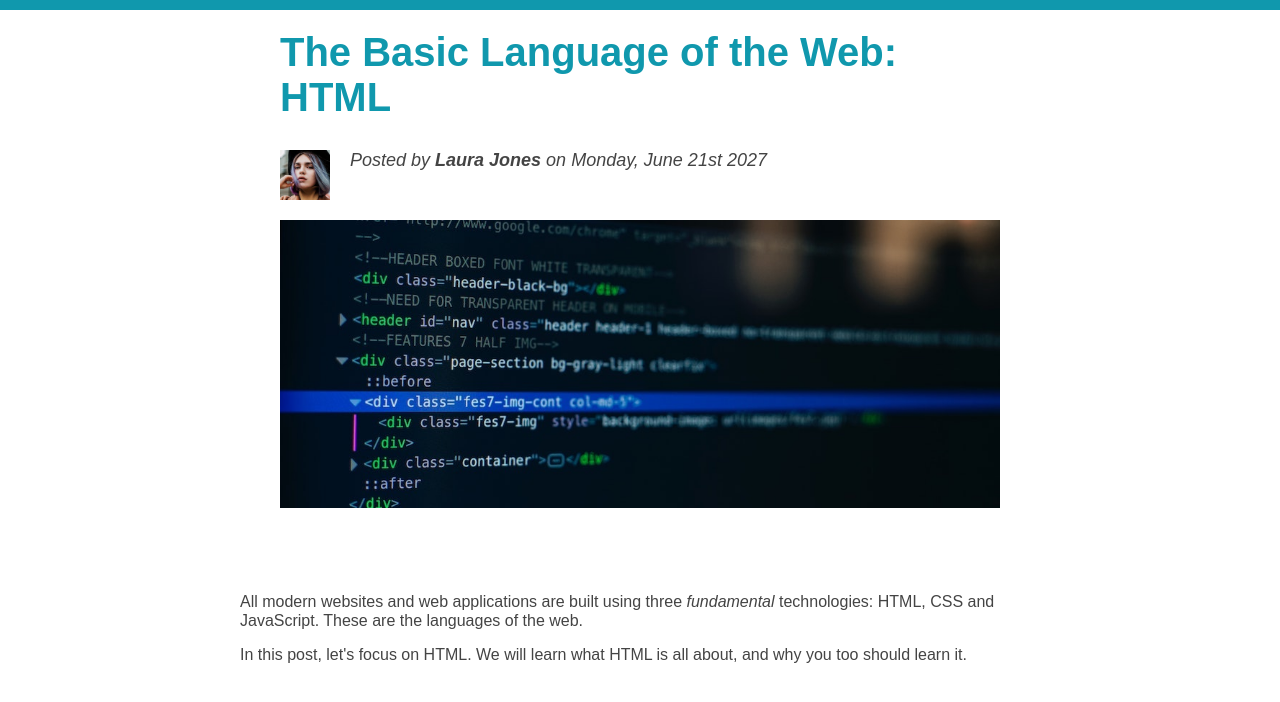
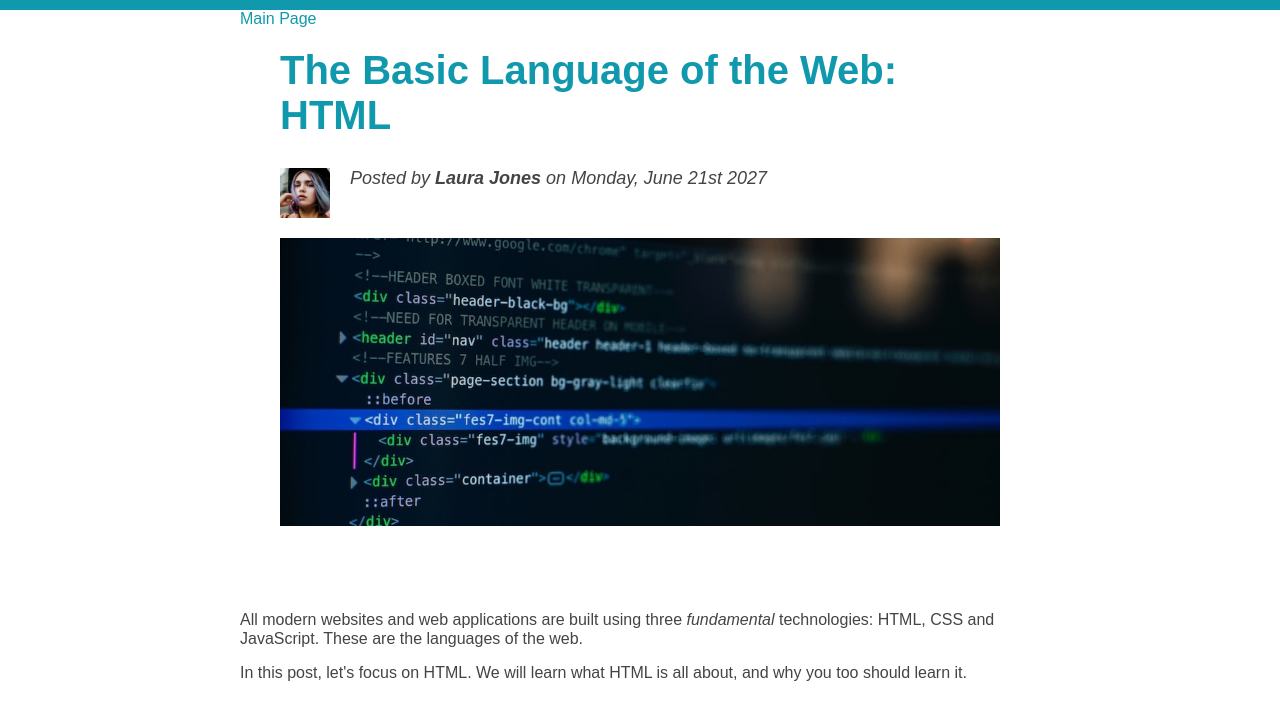
Before and after one commit to Alyx-codeGorilla/Alyx_CodeGorilla_website, a website built with webpack: page arzu/index.html in a window 1280 px wide. Shown: the top 702 px of the page. Built offline with nearby package versions, Linux system fonts and the light colour scheme.

Commit message:
link added

```diff
--- a/arzu/index.html
+++ b/arzu/index.html
@@ -20,7 +20,8 @@
 
   <!-- Add your site or application content here -->
  <div class="container">
-  <article>
+   <a class="main" href = "../index/index.html"> Main Page</a> <br>
+   <article>
     <header class="post-header">
       <h2>The Basic Language of the Web: HTML</h2>
 
```
Also changed, not shown: index/index.html (+1 -0 lines).
